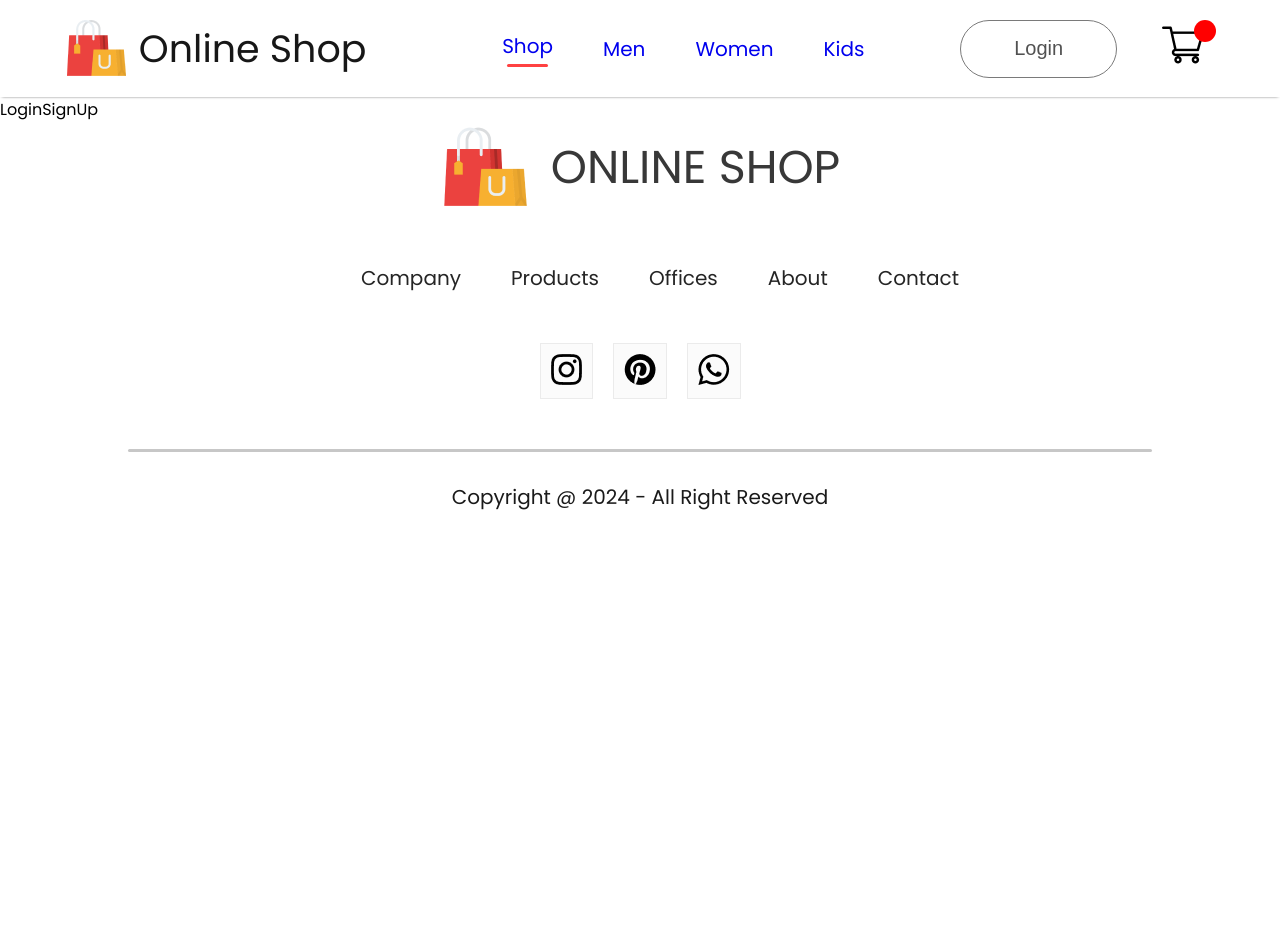
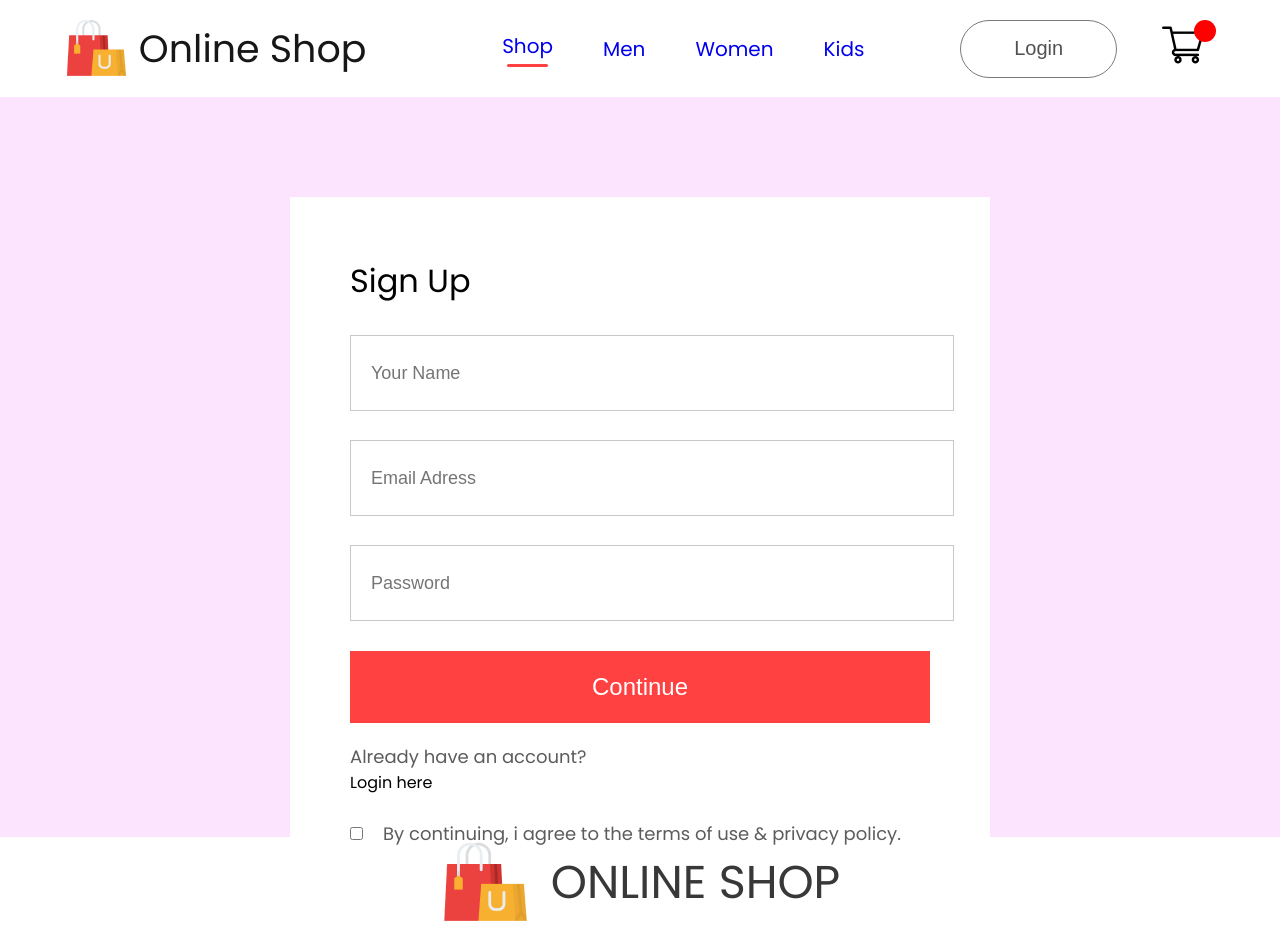
Before and after one commit to evgenii-landau/pet-online-shop, a React (Vite) app: page /login in a window 1280 px wide. Shown: the top 952 px of the page. Before the commit the page ends 800 px from the top, so only its background shows below. Built offline with nearby package versions, Linux system fonts and the light colour scheme.

Commit message:
login page

```diff
--- /dev/null
+++ b/src/Pages/CSS/LoginSignUp.module.scss
@@ -0,0 +1,69 @@
+.loginSignUp {
+  width: 100%;
+  height: 80vh;
+  background: #fce3fe;
+  padding-top: 100px;
+}
+
+.container {
+  width: 580px;
+  height: 600px;
+  background: white;
+  margin: auto;
+  padding: 40px 60px;
+}
+
+.container h1 {
+  margin: 20px 0;
+}
+
+.fields {
+  display: flex;
+  flex-direction: column;
+  gap: 29px;
+  margin-top: 30px;
+}
+
+.fields input {
+  height: 72px;
+  width: 100%;
+  padding-left: 20px;
+  border: 1px solid #c9c9c9;
+  outline: none;
+  color: #5c5c5c;
+  font-size: 18px;
+}
+
+.container button {
+  width: 580px;
+  height: 72px;
+  color: white;
+  background: #FF4141;
+  margin-top: 30px;
+  border: none;
+  font-size: 24px;
+  font-weight: 500;
+  cursor: pointer;
+}
+
+.login {
+  margin-top: 20px;
+  color: #5c5c5c;
+  font-size: 18px;
+  font-weight: 500;
+}
+
+.login span {
+  color: #FF4141;
+  font-weight: 600;
+}
+
+.agree {
+  display: flex;
+  align-items: center;
+  margin-top: 25px;
+  gap: 20px;
+  color: #5c5c5c;
+  font-size: 18px;
+  font-weight: 500;
+}
--- a/src/Pages/LoginSignUp.jsx
+++ b/src/Pages/LoginSignUp.jsx
@@ -1,7 +1,24 @@
 import React from 'react'
+import styles from './CSS/LoginSignUp.module.scss'
+
 
 export const LoginSignUp = () => {
 	return (
-		<div>LoginSignUp</div>
+		<div className={styles.loginSignUp}>
+			<div className={styles.container}>
+				<h1>Sign Up</h1>
+				<div className={styles.fields}>
+					<input type="text" placeholder='Your Name'/>
+					<input type="email" placeholder='Email Adress'/>
+					<input type="password" placeholder='Password'/>
+				</div>
+				<button type='button'>Continue</button>
+				<p className={styles.login}>Already have an account?</p> <span>Login here</span>
+				<div className={styles.agree}>
+					<input type="checkbox" name='' id=''/>
+					<p>By continuing, i agree to the terms of use & privacy policy.</p>
+				</div>
+			</div>
+		</div>
 	)
 }
```
